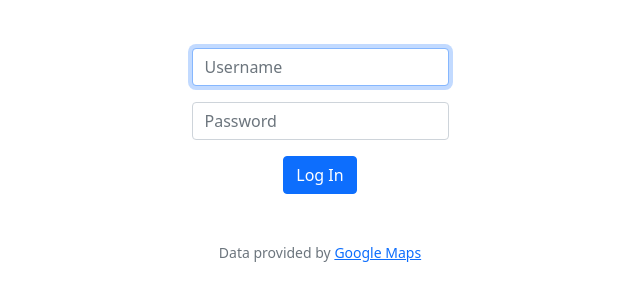
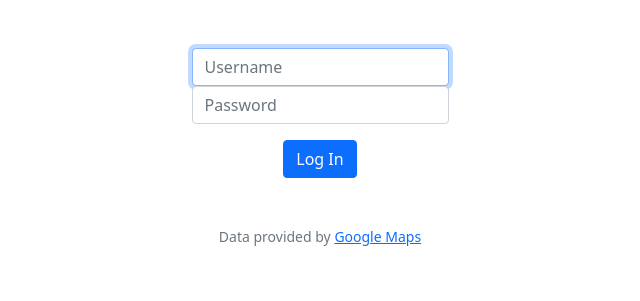
Before and after one commit to Gavin-Barham/cs50x-fp, a Flask app: page /login in a window 1280 px wide. Shown: the part 76-377 px from the top of the page, without its empty margins (320-960 px from the left). Run offline with Flask 2, Linux system fonts and the light colour scheme; some libraries are stand-ins or nearby versions.

Commit message:
Finalize login .html

```diff
--- a/final_project/templates/login.html
+++ b/final_project/templates/login.html
@@ -8,8 +8,6 @@
     <form action="/login" method="post">
         <div class="mb-3">
             <input autocomplete="off" autofocus class="form-control mx-auto w-auto" id="username" name="username" placeholder="Username" type="text">
-        </div>
-        <div class="mb-3">
             <input class="form-control mx-auto w-auto" id="password" name="password" placeholder="Password" type="password">
         </div>
         <button class="btn btn-primary" type="submit">Log In</button>
```
